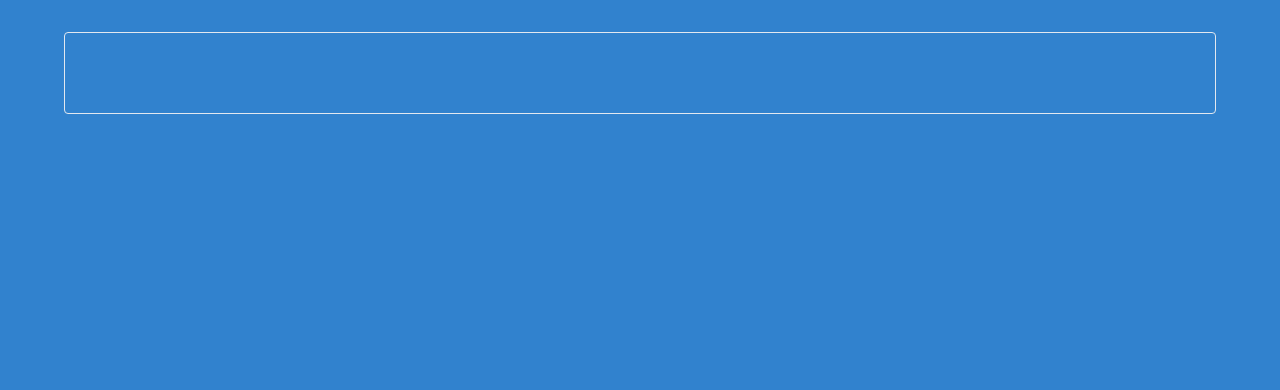
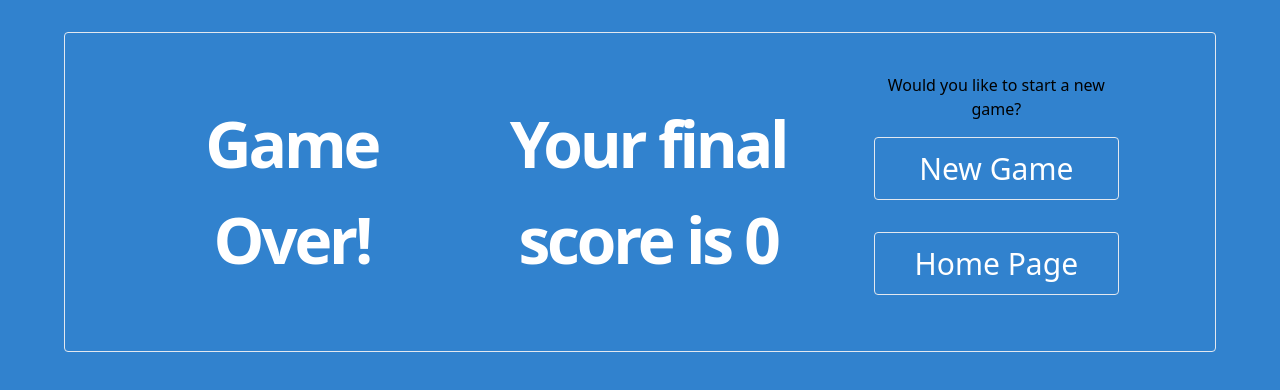
Before and after one commit to alexjcalvillo/hackathon-jeopardy, a React (Create React App) app: page /#/endgame in a window 1280 px wide. Shown: the top 390 px of the page. Built offline with nearby package versions, Linux system fonts and the light colour scheme.

Commit message:
Builds EndGame component, wires up Router in App.js, sends user to EndGame screen after finishing first 2 rounds without points or finishing FinalJeopardy.

```diff
--- a/src/App.js
+++ b/src/App.js
@@ -3,6 +3,7 @@ import { Switch, Route } from 'react-router-dom';
 import GameBoardView from './components/views/GameBoardView/GameBoardView';
 import LandingView from './components/views/LandingPageView/LandingView';
 import FinalJeopardyView from './components/views/FinalJeopardyView/FinalJeopardyView';
+import EndGame from './components/views/EndGameView/EndGame';
 
 function App() {
   return (
@@ -14,6 +15,7 @@ function App() {
               <Route exact path="/" component={LandingView} />
               <Route path="/round/:number" component={GameBoardView} />
               <Route path="/finaljeopardy" component={FinalJeopardyView} />
+              <Route exact path="/endgame" component={EndGame} />
             </Switch>
           </div>
         </div>
--- a/src/components/helpers/ActionButton.js
+++ b/src/components/helpers/ActionButton.js
@@ -5,10 +5,11 @@ const ActionButton = (props) => {
     <button
       className="action-btn"
       disabled={props.status}
+      onClick={props.onClick}
     >
       {props.text}
     </button>
-    )
-}
+  );
+};
 
 export default ActionButton;
--- /dev/null
+++ b/src/components/views/EndGameView/EndGame.js
@@ -0,0 +1,44 @@
+import React from 'react';
+import { Link, useParams, useHistory } from 'react-router-dom';
+import { connect, useDispatch, useSelector } from 'react-redux';
+
+import ActionButton from '../../helpers/ActionButton';
+
+const EndGame = (props) => {
+  const dispatch = useDispatch();
+  const history = useHistory();
+  const score = useSelector((state) => state.score);
+
+  const startNewGame = () => {
+    dispatch({
+      type: 'NEW_GAME',
+    });
+    dispatch({
+      type: 'CLEAR_SCORE',
+    });
+
+    history.push('/round/1');
+  };
+
+  return (
+    <div className="flex justify-between items-center w-full space-x-4">
+      <h1 className="text-6xl text-white font-bold tracking-tighter">
+        Game Over!
+      </h1>
+      <h4 className="text-6xl text-white font-bold tracking-tighter">
+        Your final score is {score}
+      </h4>
+      <div>
+        <p>Would you like to start a new game?</p>
+        <div>
+          <ActionButton text="New Game" onClick={startNewGame} />
+          <Link to="/">
+            <ActionButton text="Home Page" />
+          </Link>
+        </div>
+      </div>
+    </div>
+  );
+};
+
+export default EndGame;
--- a/src/components/views/GameBoardView/GameBoardView.js
+++ b/src/components/views/GameBoardView/GameBoardView.js
@@ -4,7 +4,7 @@ import { connect, useDispatch, useSelector } from 'react-redux';
 
 // Logic
 import generateCategoryIdSet from '../../../logic/generateCategoryIdSet';
-import {endRound} from '../../../actions/endRound';
+import { endRound } from '../../../actions/endRound';
 
 // Custom Components
 import GameBoardColumn from './GameBoard_components/GameBoardColumn';
@@ -12,20 +12,22 @@ import ScoreBoard from './GameBoard_components/ScoreBoard';
 
 const GameBoardView = (props) => {
   const ids = generateCategoryIdSet();
-  const round = useSelector(state => state.round);
-  const score = useSelector(state => state.score);
+  const round = useSelector((state) => state.round);
+  const score = useSelector((state) => state.score);
   const dispatch = useDispatch();
   // const { number } = useParams();
   const history = useHistory();
-  const timerLength = 1000 * 20// 1000 * 60 * 6.5;
+  const timerLength = 1000 * 20; // 1000 * 60 * 6.5;
 
   useEffect(() => {
     const roundTimer = setInterval(() => {
-      if (round > 1) {
+      if (round > 1 && score > 0) {
         history.push('/finaljeopardy');
         return () => {
           clearInterval(roundTimer);
-        }
+        };
+      } else if (round > 1 && score < 0) {
+        history.push('/endgame');
       } else {
         roundEnd();
       }
--- a/src/components/views/LandingPageView/LandingView.js
+++ b/src/components/views/LandingPageView/LandingView.js
@@ -4,11 +4,13 @@ import { useSelector } from 'react-redux';
 import ActionButton from '../../helpers/ActionButton';
 
 const LandingView = () => {
-    const round = useSelector(state => state.round);
+  const round = useSelector((state) => state.round);
   return (
     <>
       <div className="flex-col w-full h-1/2">
-                <h1 className="text-6xl text-white font-bold tracking-tighter">Ready to play, the greatest quiz game on earth?!</h1>
+        <h1 className="text-6xl text-white font-bold tracking-tighter">
+          Ready to play the greatest quiz game on earth?!
+        </h1>
         <Link to={`/round/${round}`}>
           <ActionButton text="Play" />
         </Link>
@@ -19,7 +21,7 @@ const LandingView = () => {
         alt="alex trebek concerned and pointing"
       />
     </>
-    )
-}
+  );
+};
 
 export default LandingView;
--- a/src/redux/reducers/_root.reducer.js
+++ b/src/redux/reducers/_root.reducer.js
@@ -1,8 +1,7 @@
 import { combineReducers } from 'redux';
-import column1 from './column1.reducer';
 import score from './score.reducer';
 import round from './round.reducer';
 
-const rootReducer = combineReducers({ column1, score, round });
+const rootReducer = combineReducers({ score, round });
 
 export default rootReducer;
--- a/src/redux/reducers/column1.reducer.js
+++ /dev/null
@@ -1,12 +0,0 @@
-const defaultState = { categories: '', clueColumn: [] };
-
-const column1 = (state = defaultState, action) => {
-  switch (action.type) {
-    case 'SET_COLUMN_1':
-      return action.payload;
-    default:
-      return state;
-  }
-};
-
-export default column1;
--- a/src/redux/reducers/round.reducer.js
+++ b/src/redux/reducers/round.reducer.js
@@ -1,12 +1,14 @@
 const defaultRound = 1;
 
 const score = (state = defaultRound, action) => {
-    switch(action.type) {
-        case 'END_ROUND':
-            return state + 1;
-        default:
-            return state;
-    }
-}
+  switch (action.type) {
+    case 'END_ROUND':
+      return state + 1;
+    case 'NEW_GAME':
+      return defaultRound;
+    default:
+      return state;
+  }
+};
 
 export default score;
--- a/src/redux/reducers/score.reducer.js
+++ b/src/redux/reducers/score.reducer.js
@@ -1,16 +1,18 @@
 const defaultScore = 0;
 
 const score = (state = defaultScore, action) => {
-    switch(action.type) {
+  switch (action.type) {
     case 'SET_SCORE':
       return action.score;
     case 'ADD_POINTS':
       return state + action.PointValue;
     case 'SUBTRACT_POINTS':
       return state - action.PointValue;
+    case 'CLEAR_SCORE':
+      return defaultScore;
     default:
       return state;
   }
-}
+};
 
 export default score;
```
Lines whose indentation alone changed are shown as unchanged.
